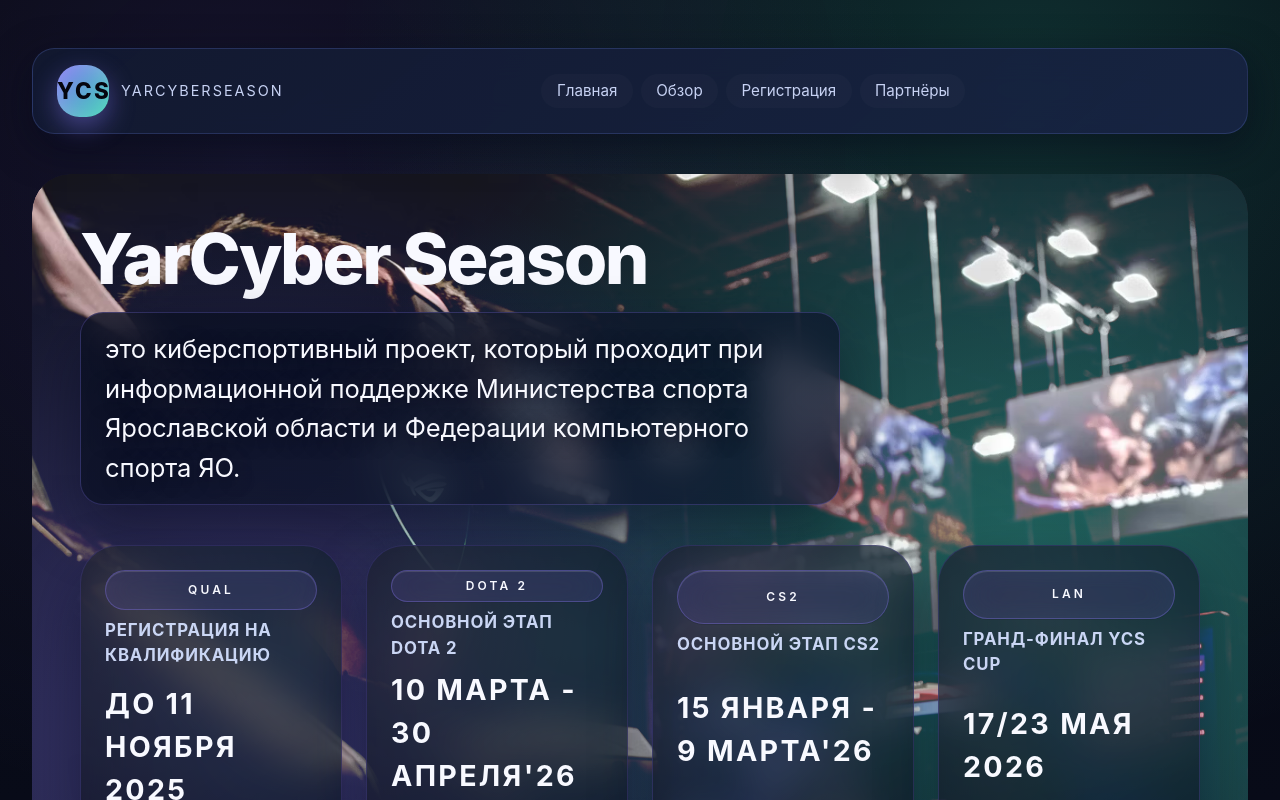
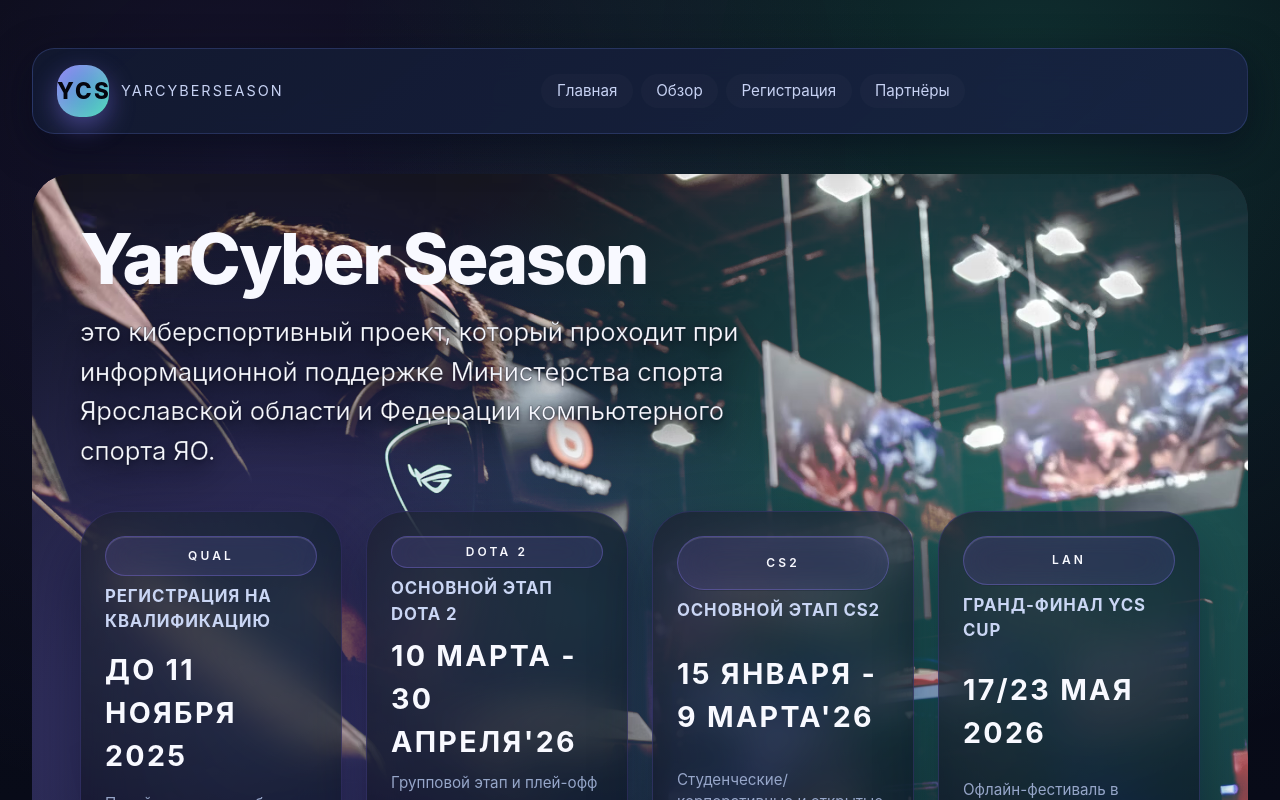
Before and after one commit to rtalyutin/new-test, a React (Vite) app: page / in a window 1280 px wide. Shown: the top 800 px of the page. Built offline with nearby package versions, Linux system fonts and the light colour scheme.

Commit message:
fix: improve hero subtitle legibility

```diff
--- a/src/features/Hero/Hero.css
+++ b/src/features/Hero/Hero.css
@@ -226,17 +226,18 @@
 .hero__subtitle {
   margin: 0;
   color: var(--color-text-primary);
-  display: inline-flex;
-  align-items: center;
+  display: block;
   align-self: flex-start;
-  flex-wrap: wrap;
-  padding: clamp(var(--space-3), 2.2vw, var(--space-4)) clamp(var(--space-4), 3vw, var(--space-5));
-  border-radius: clamp(1rem, 1.8vw, 1.6rem);
-  background: linear-gradient(135deg, rgba(9, 14, 32, 0.78), rgba(14, 24, 48, 0.72));
-  border: 1px solid rgba(139, 123, 255, 0.24);
-  box-shadow: 0 24px 60px rgba(5, 9, 26, 0.45);
-  backdrop-filter: blur(18px);
-  text-shadow: 0 4px 18px rgba(5, 9, 26, 0.75);
+  padding: 0;
+  text-shadow: 0 2px 4px rgba(5, 9, 26, 0.35), 0 6px 16px rgba(5, 9, 26, 0.4),
+    0 12px 32px rgba(5, 9, 26, 0.55);
+  filter: drop-shadow(0 10px 24px rgba(9, 14, 32, 0.6));
+}
+
+@supports (-webkit-text-stroke: 1px transparent) {
+  .hero__subtitle {
+    -webkit-text-stroke: 0.6px rgba(5, 9, 26, 0.45);
+  }
 }
 
 .hero__centerpiece {
@@ -681,6 +682,12 @@
     gap: var(--space-4);
   }
 
+  .hero__subtitle {
+    text-shadow: 0 1px 3px rgba(5, 9, 26, 0.3), 0 4px 12px rgba(5, 9, 26, 0.35),
+      0 8px 20px rgba(5, 9, 26, 0.4);
+    filter: drop-shadow(0 8px 18px rgba(9, 14, 32, 0.45));
+  }
+
   .hero__footer {
     grid-template-columns: 1fr;
   }
```
